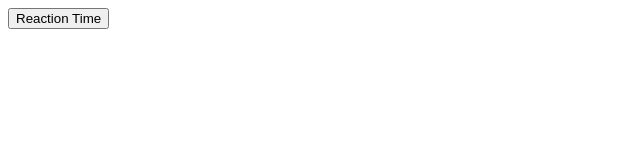
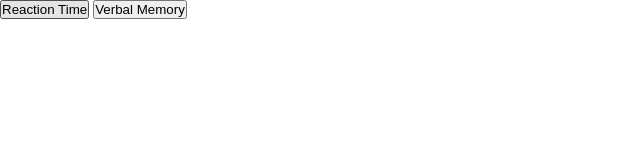
Before and after one commit to memirkocak/Human_Benchmark, a plain HTML site: page index.html in a window 1280 px wide. Shown: the whole page, without its empty margins (0-640 px from the left). Drawn offline with Linux system fonts and the light colour scheme.

Commit message:
verbal memory

```diff
--- a/index.html
+++ b/index.html
@@ -11,6 +11,8 @@
     </header>
     <main>
         <button id="reactionTime">Reaction Time</button>
+        <button id="verbalMemory">Verbal Memory</button>
+
 
 
     </main>
--- a/main.js
+++ b/main.js
@@ -52,3 +52,151 @@ const reactionTime = document.querySelector('#reactionTime');
     })
 }
 reactionTime()
+
+function verbalMemory(){
+
+    const words = [
+        { word: "apple" },
+        { word: "banana" },
+        { word: "cat" },
+        { word: "dog" },
+        { word: "elephant" },
+        { word: "flower" },
+        { word: "guitar" },
+        { word: "house" },
+        { word: "island" },
+        { word: "jungle" },
+        { word: "kite" },
+        { word: "lion" },
+        { word: "mountain" },
+        { word: "notebook" },
+        { word: "ocean" },
+        { word: "pencil" },
+        { word: "queen" },
+        { word: "river" },
+        { word: "sun" },
+        { word: "tree" },
+        { word: "umbrella" },
+        { word: "violin" },
+        { word: "window" },
+        { word: "xylophone" },
+        { word: "yacht" },
+        { word: "zebra" },
+        { word: "airplane" },
+        { word: "book" },
+        { word: "car" },
+        { word: "desk" },
+        { word: "ear" },
+        { word: "frog" },
+        { word: "glasses" },
+        { word: "hat" },
+        { word: "ice" },
+        { word: "jacket" },
+        { word: "key" },
+        { word: "lamp" },
+        { word: "moon" },
+        { word: "necklace" },
+        { word: "orange" },
+        { word: "pizza" },
+        { word: "quilt" },
+        { word: "rain" },
+        { word: "shoe" },
+        { word: "table" },
+        { word: "umbrella" },
+        { word: "vase" },
+        { word: "watch" },
+        { word: "x-ray" },
+        { word: "yogurt" },
+        { word: "zoo" },
+        { word: "ball" },
+        { word: "cup" },
+        { word: "door" },
+        { word: "engine" },
+        { word: "forest" },
+        { word: "garden" },
+        { word: "horse" },
+        { word: "internet" },
+        { word: "juice" },
+        { word: "kangaroo" },
+        { word: "lemon" },
+        { word: "mirror" },
+        { word: "newspaper" },
+        { word: "octopus" },
+        { word: "piano" },
+        { word: "quokka" },
+        { word: "rabbit" },
+        { word: "snake" },
+        { word: "train" },
+        { word: "umbrella" },
+        { word: "volcano" },
+        { word: "whale" },
+        { word: "xenon" },
+        { word: "yawn" },
+        { word: "zipper" },
+        { word: "ant" },
+        { word: "box" },
+        { word: "chair" },
+        { word: "dolphin" },
+        { word: "eagle" },
+        { word: "fire" },
+        { word: "globe" },
+        { word: "heart" },
+        { word: "ink" },
+        { word: "jar" },
+        { word: "kangaroo" },
+        { word: "leopard" },
+        { word: "milk" },
+        { word: "nest" },
+        { word: "owl" },
+        { word: "pen" },
+        { word: "queen" },
+        { word: "rose" },
+        { word: "stone" },
+        { word: "telephone" },
+        { word: "umbrella" },
+        { word: "violin" },
+        { word: "wolf" },
+        { word: "xylophone" },
+        { word: "yak" },
+        { word: "zucchini" }
+      ];
+
+    const verbalMemoryBtn = document.querySelector('#verbalMemory')
+
+    verbalMemoryBtn.addEventListener('click',()=>{
+        header.remove()
+        main.remove()
+        footer.remove()
+
+        body.innerHTML=`
+            <div class="verbalMemory">
+            <button id="startBtn">START</button>
+
+            <div class="verbalMemoryGame">
+                <div>
+                    <p>Lives | <span>3</span></p>
+                    <p>Score | <span>0</span></p>
+                </div>
+
+                <p id='word'>word</p>
+
+                <div>
+                    <button id="seenBtn">SEEN</button>
+                    <button id="newBtn">NEW</button>
+                </div>
+            </div>
+        </div>
+        `
+
+        const startBtn = document.querySelector('#startBtn')
+        const verbalMemoryGame = document.querySelector('.verbalMemoryGame')
+        // const word = document.
+
+        startBtn.addEventListener('click',()=>{
+            verbalMemoryGame.style.display = 'flex'
+            startBtn.style.display = 'none'
+        })
+
+    })
+}
+verbalMemory()
--- a/style.css
+++ b/style.css
@@ -1,3 +1,9 @@
+*{
+    margin: 0;
+    padding: 0;
+    box-sizing: border-box;
+}
+
 .reactionTime{
     display: flex;
     align-items: center;
@@ -14,3 +20,41 @@
     background-color: rgb(232, 117, 117);
     font-size: 100px;
 }
+
+.verbalMemoryGame{
+    display: none;
+    flex-direction: column;
+    gap: 50px;
+    font-size: 30px;
+    align-items: center;
+    justify-content: center;
+}
+
+.verbalMemory{
+    display: flex;
+    align-items: center;
+    justify-content: center;
+    margin-top: 50dvh;
+    transform: translateY(-50%);
+    flex-direction: column;
+}
+
+#startBtn{
+    font-size: 50px;
+    padding: 20px;
+    border-radius: 15px;
+    background: rgb(77,42,112);
+    background: linear-gradient(180deg, rgba(77,42,112,1) 0%, rgba(255,0,205,1) 52%);
+}
+
+#seenBtn{
+    font-size: 30px;
+    padding:20px;
+    border-radius:15px;
+}
+
+#newBtn{
+    font-size: 30px;
+    padding:20px;
+    border-radius:15px;
+}
```
